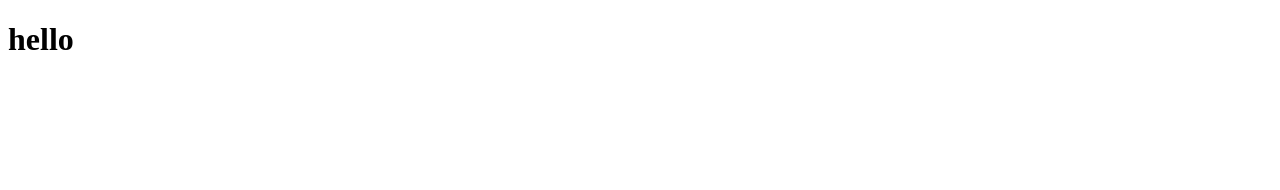
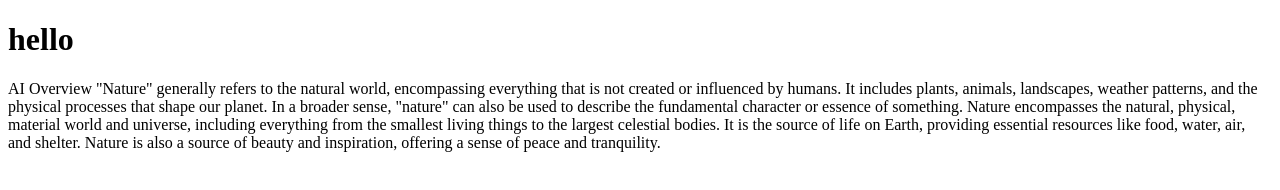
Before and after one commit to Akilasubramaniam/cicdsem, a plain HTML site: page index.html in a window 1280 px wide. Drawn offline with Linux system fonts and the light colour scheme.

Commit message:
deploy: 69650b3fc5ded7d535e71018803597909ccc55ed

```diff
--- a/index.html
+++ b/index.html
@@ -7,5 +7,7 @@
 </head>
 <body>
     <h1>hello</h1>
+    <p>AI Overview
+"Nature" generally refers to the natural world, encompassing everything that is not created or influenced by humans. It includes plants, animals, landscapes, weather patterns, and the physical processes that shape our planet. In a broader sense, "nature" can also be used to describe the fundamental character or essence of something. Nature encompasses the natural, physical, material world and universe, including everything from the smallest living things to the largest celestial bodies. It is the source of life on Earth, providing essential resources like food, water, air, and shelter. Nature is also a source of beauty and inspiration, offering a sense of peace and tranquility. </p>
 </body>
 </html>
```
